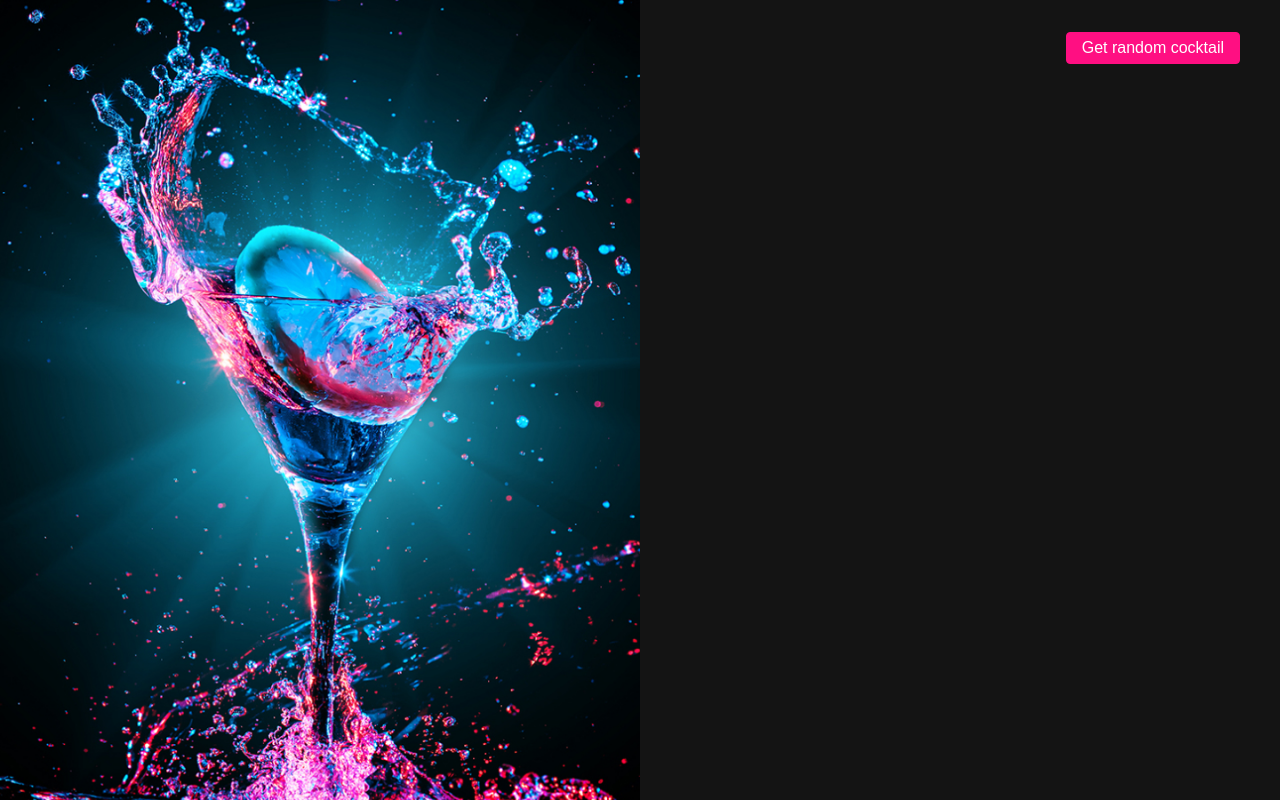
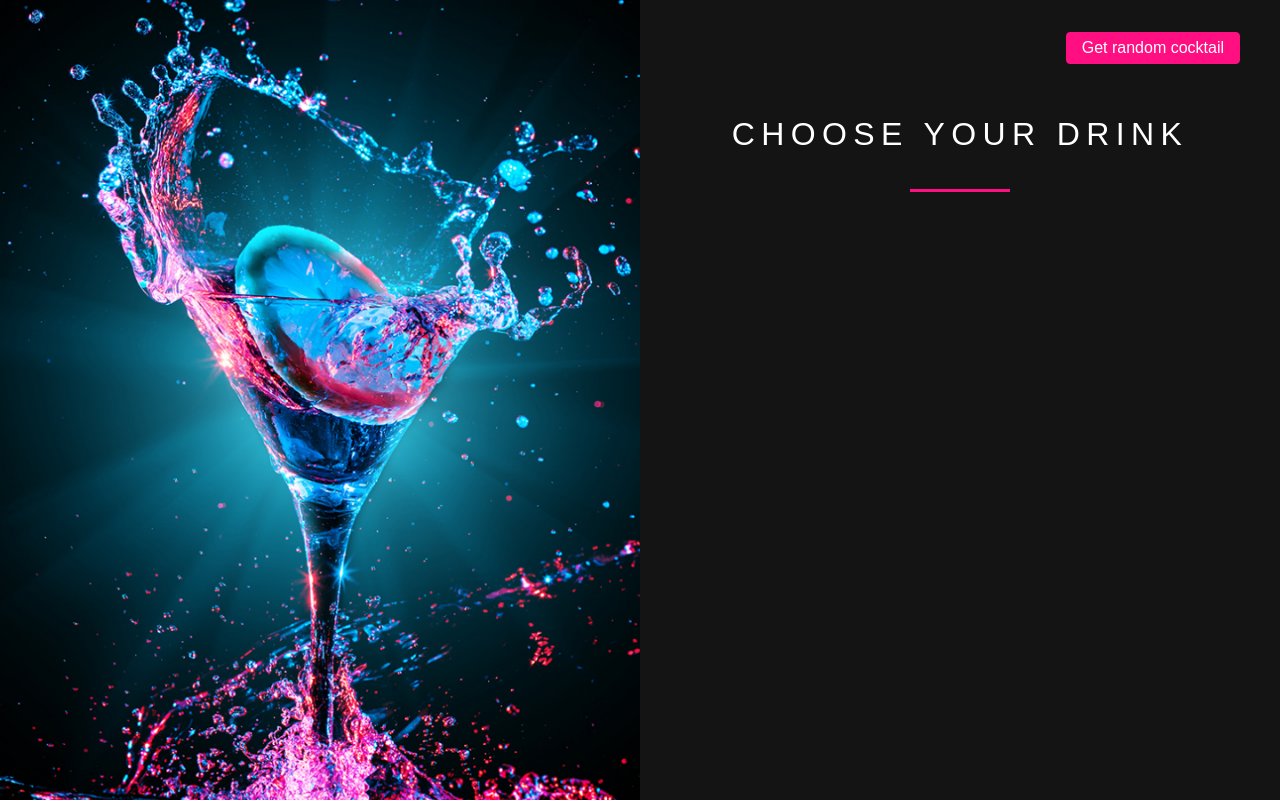
Before and after one commit to drummer-Yurii/cocktails, a Vue app: page / in a window 1280 px wide. Built offline with nearby package versions, Linux system fonts and the light colour scheme; the HTML template or start-up script is replaced by a standard one.

Commit message:
add title to main page

```diff
--- a/src/assets/styles/common.sass
+++ b/src/assets/styles/common.sass
@@ -12,3 +12,15 @@ body
 
 a
     color: inherit
+
+.title
+    font-size: 32px
+    font-weight: 500
+    letter-spacing: 0.2em
+    text-transform: uppercase
+
+.line
+    width: 100px
+    height: 3px
+    margin: 32px auto 0
+    background-color: $accent
--- a/src/pages/Home.vue
+++ b/src/pages/Home.vue
@@ -3,9 +3,25 @@ import AppLayout from "../components/AppLayout.vue";
 </script>
 
 <template>
-    <AppLayout imgUrl="/src/assets/img/bg-1.jpg" />
+    <AppLayout imgUrl="/src/assets/img/bg-1.jpg">
+        <div class="wrapper">
+            <div class="info">
+                <div class="title">Choose your drink</div>
+                <div class="line"></div>
+            </div>
+        </div>
+    </AppLayout>
 </template>
 
 <style lang="sass" scoped>
 @import '../assets/styles/main'
+
+.wrapper
+    display: flex
+    justify-content: center
+    align-items: center
+
+.info
+    padding: 80px 0
+    text-align: center
 </style>
```
